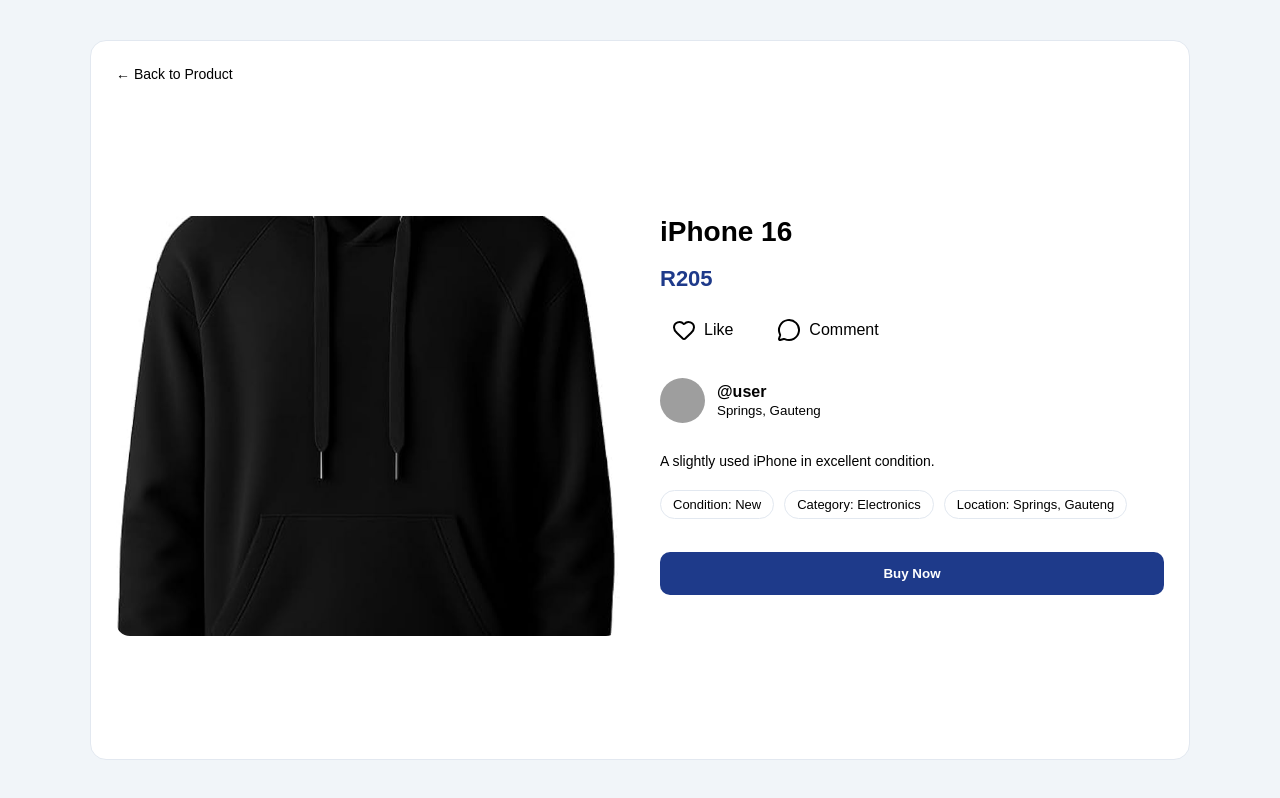
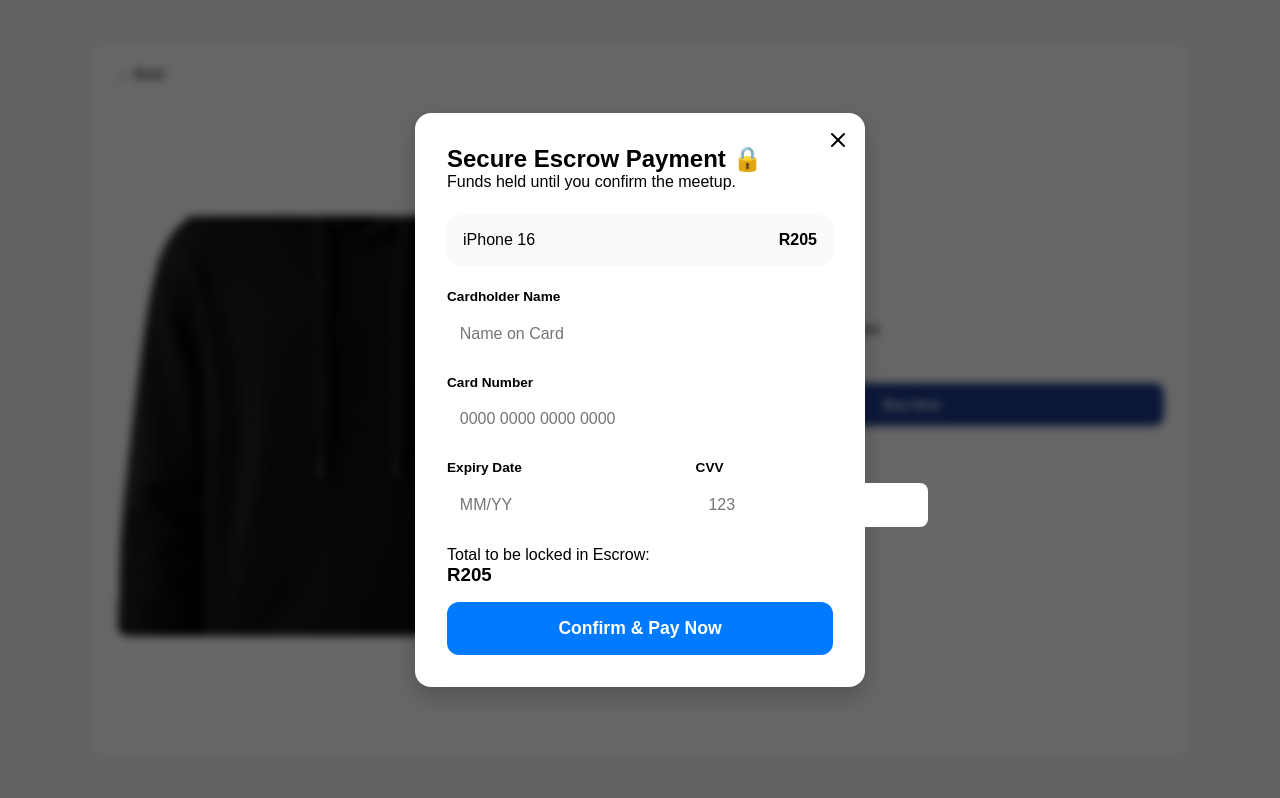
Before and after one commit to siphoPrince/TradeNest, a React (Vite) app in the folder TradeNest/tradenest/: page /buyNow in a window 1280 px wide. Both pictures are taken after a click on the button "Buy Now". Built offline with nearby package versions, Linux system fonts and the light colour scheme; grey boxes are pictures that could not be loaded.

Commit message:
adding payment front end

```diff
--- a/TradeNest/tradenest/src/components/CommentSection.jsx
+++ b/TradeNest/tradenest/src/components/CommentSection.jsx
@@ -103,6 +103,9 @@ const handlePostComment = async () => {
                     ))
                 )}
             </div>
+
+
+
         </div>
 );
 }
--- a/TradeNest/tradenest/src/components/Engagement.jsx
+++ b/TradeNest/tradenest/src/components/Engagement.jsx
@@ -1,9 +1,9 @@
-import { Heart, MessageCircleMore,ExternalLink,Bookmark,UserPen  } from 'lucide-react';
+import {  MessageCircleMore,ExternalLink,Bookmark,UserPen  } from 'lucide-react';
 import { Link } from 'react-router-dom';
-import { useState } from 'react';
-import CommentSection from './CommentSection';
 
-const Engagement = ( {userId, postId, onToggleComments} ) => {
+import Likes from '../pages/Likes';
+
+const Engagement = ( {userId, postId, onToggleComments,IsLikedByCurrentUser, LikeCount} ) => {
 
     const toggleComments = (e) => {
         e.preventDefault();
@@ -14,7 +14,11 @@ const Engagement = ( {userId, postId, onToggleComments} ) => {
         <div className="engagement">
 
                 <Link to={`/profile/${userId}`} className="Profile"><UserPen/></Link>
-                <a href="" className="like"><Heart/></a>
+                <Likes
+                        postId={postId}
+                        initialIsLiked={IsLikedByCurrentUser}
+                        initialLikeCount={LikeCount}
+                    />
                 <a href="" className="Comment" onClick={toggleComments}><MessageCircleMore /></a>
                 <a href="" className="Share"><ExternalLink /></a>
                 <a href="" className="Save"><Bookmark  /></a>
--- /dev/null
+++ b/TradeNest/tradenest/src/components/PaymentModel.jsx
@@ -0,0 +1,106 @@
+import React, { useState } from 'react';
+import { X, CheckCircle, MessageSquare } from 'lucide-react';
+import { useNavigate } from 'react-router-dom';
+import "../styles/PaymentModel.css"
+
+const PaymentModal = ({ isOpen, onClose, productPrice, productName }) => {
+  const [isProcessing, setIsProcessing] = useState(false);
+  const [isSuccess, setIsSuccess] = useState(false);
+  const navigate = useNavigate();
+
+  const handlePaymentSubmit = async (e) => {
+    e.preventDefault();
+    setIsProcessing(true);
+
+    try {
+        // Simulate C# API Call
+        await new Promise(resolve => setTimeout(resolve, 2500));
+        setIsSuccess(true); // Switch to success view! 🎉
+    } catch (error) {
+        alert("Something went wrong with the payment.");
+    } finally {
+        setIsProcessing(false);
+    }
+  };
+
+  const goToChat = () => {
+    onClose();
+    navigate('/inbox'); // Redirect to your messaging section
+  };
+
+  if (!isOpen) return null;
+
+  return (
+    <div className="modal-backdrop">
+      <div className="payment-modal">
+        {/* Only show close button if not successful yet */}
+        {!isSuccess && (
+          <button className="close-btn" onClick={onClose}><X /></button>
+        )}
+
+        {!isSuccess ? (
+          /* PAYMENT FORM VIEW */
+          <>
+            <h2 style={{ color: 'var(--text-main)' }}>Secure Escrow Payment 🔒</h2>
+            <p className="subtitle">Funds held until you confirm the meetup.</p>
+
+            <div className="order-summary">
+              <span>{productName}</span>
+              <strong>R{productPrice}</strong>
+            </div>
+
+            <form onSubmit={handlePaymentSubmit}>
+              <div className="input-group">
+                <label>Cardholder Name</label>
+                <input type="text" required placeholder="Name on Card" />
+              </div>
+
+              <div className="input-group">
+                <label>Card Number</label>
+                <input type="text" placeholder="0000 0000 0000 0000" required />
+              </div>
+
+              <div className="form-row">
+                <div className="input-group">
+                  <label>Expiry Date</label>
+                  <input type="text" placeholder="MM/YY" required />
+                </div>
+                <div className="input-group">
+                  <label>CVV</label>
+                  <input type="password" placeholder="123" required />
+                </div>
+              </div>
+
+              <div className="total-section">
+                <p>Total to be locked in Escrow:</p>
+                <h3 className="final-price">R{productPrice}</h3>
+              </div>
+
+              <button
+                type="submit"
+                className={`pay-btn ${isProcessing ? 'loading' : ''}`}
+                disabled={isProcessing}
+              >
+                {isProcessing ? "Verifying with Bank..." : "Confirm & Pay Now"}
+              </button>
+            </form>
+          </>
+        ) : (
+          /* SUCCESS SCREEN VIEW */
+          <div className="success-view" style={{ textAlign: 'center', padding: '20px 0' }}>
+            <CheckCircle size={80} color="#22c55e" style={{ marginBottom: '20px' }} />
+            <h2 style={{ color: 'var(--text-main)' }}>Payment Secured!</h2>
+            <p>R{productPrice} is now safe in Cylo Escrow. The seller has been notified.</p>
+
+            <button className="pay-btn" onClick={goToChat} style={{ display: 'flex', alignItems: 'center', justifyContent: 'center', gap: '10px' }}>
+              <MessageSquare size={20} />
+              Message Seller to Meetup
+            </button>
+          </div>
+        )}
+      </div>
+    </div>
+  );
+};
+
+export default PaymentModal;
--- a/TradeNest/tradenest/src/components/ProductCard.jsx
+++ b/TradeNest/tradenest/src/components/ProductCard.jsx
@@ -24,11 +24,11 @@ const ProductCard = ({ post }) => {
 
         <div className="profileInfo">
           <img
-            src={post.userProfilePic || "/profile.jpg"}
+            src={post.ProfilePictureUrl || "/profile.jpg"}
             className="profile-pic"
             alt="User"
           />
-          <span>@User_{post.userId}</span>
+          <span>@{post.Username}</span>
         </div>
 
         <div className="description">
--- a/TradeNest/tradenest/src/pages/BuyNow.jsx
+++ b/TradeNest/tradenest/src/pages/BuyNow.jsx
@@ -1,88 +1,52 @@
+import { useState } from "react";
 import "../styles/BuyNow.css";
-import Hoddie from "../assets/hoddie.jpg"
-
+import Hoddie from "../assets/hoddie.jpg";
 import { Link } from "react-router-dom";
-import { Heart, MessageCircle, Navigation  } from 'lucide-react';
-
+import { Heart, MessageCircle } from 'lucide-react';
+// Import the new component
+import PaymentModal from "../components/PaymentModel";
 
 const BuyNow = () => {
+    // 1. Control the visibility of the popup
+    const [isModalOpen, setIsModalOpen] = useState(false);
+
+    const productData = {
+        name: "iPhone 16",
+        price: 205
+    };
+
     return (
         <div className="buy-page">
-
             <div className="buy-container">
-
-                <Link to="/dashboard" className="back-link">
-                    ← Back to Product
-                </Link>
-
+                <Link to="/dashboard" className="back-link">← Back</Link>
 
                 <div className="product-image">
                     <img src={Hoddie} alt="product" />
                 </div>
 
                 <div className="product-info">
-
-                    <h2 className="product-name">iPhone 16</h2>
-
-                    <span className="product-price">R205</span>
+                    <h2 className="product-name">{productData.name}</h2>
+                    <span className="product-price">R{productData.price}</span>
 
                     <div className="actions">
-
-                        <div className="action-btn">
-                            <Heart/>
-                            <span>Like</span>
-                        </div>
-
-                        <div className="action-btn">
-                            <MessageCircle />
-                            <span>Comment</span>
-                        </div>
-
+                        <div className="action-btn"><Heart/><span>Like</span></div>
+                        <div className="action-btn"><MessageCircle /><span>Comment</span></div>
                     </div>
 
-                    <div className="seller-info">
-
-                        <img src="/profile.jpg" className="seller-avatar" />
-
-                        <div>
-                            <p className="username">@user</p>
-                            <small className="location">
-                                Springs, Gauteng
-                            </small>
-                        </div>
-
-                    </div>
-
-                    <div className="description-product">
-                        <p>
-                            A slightly used iPhone in excellent condition.
-                        </p>
-                    </div>
-
-                    <div className="details">
-
-                        <div className="detail-pill">
-                            Condition: New
-                        </div>
-
-                        <div className="detail-pill">
-                            Category: Electronics
-                        </div>
-
-                        <div className="detail-pill">
-                            Location: Springs, Gauteng
-                        </div>
-
-                    </div>
-
-                    <button className="buy-btn">
+                    {/* 2. Click to Open the Modal */}
+                    <button className="buy-btn" onClick={() => setIsModalOpen(true)}>
                         Buy Now
                     </button>
-
                 </div>
-
             </div>
 
+            {/* 3. The Modal Component */}
+            <PaymentModal
+                isOpen={isModalOpen}
+                onClose={() => setIsModalOpen(false)}
+                productName={productData.name}
+                productPrice={productData.price}
+            />
         </div>
     );
 };
--- /dev/null
+++ b/TradeNest/tradenest/src/pages/Likes.jsx
@@ -0,0 +1,81 @@
+import {Heart} from 'lucide-react';
+import { useState, useEffect } from 'react';
+
+const Likes=({ postId, initialIsLiked = false, initialLikeCount = 0 })=>{
+    const [isLiked, setIsLiked] = useState(initialIsLiked);
+    const [likeCount, setLikeCount] = useState(initialLikeCount);
+
+  useEffect(() => {
+        setIsLiked(initialIsLiked);
+        setLikeCount(initialLikeCount);
+    }, [initialIsLiked, initialLikeCount]);
+
+
+
+    const handleLike = async (e) => {
+        e.preventDefault();
+        const token = localStorage.getItem('token');
+
+        if (!token) {
+        alert("Please log in to like posts!");
+        return;
+    }
+
+
+
+
+        const wasLikedBeforeClick = isLiked;
+        const previousCount = likeCount;
+
+        const newLikedState = !wasLikedBeforeClick;
+
+
+        setIsLiked(!wasLikedBeforeClick);
+        setLikeCount(prev => !wasLikedBeforeClick ? prev + 1 : prev - 1);
+
+
+        try {
+                const token = localStorage.getItem('token');
+                const response = await fetch(`https://localhost:7124/api/likes/toggle/${postId}`, {
+                    method: 'POST',
+                    headers: {
+                        'Authorization': `Bearer ${token}`,
+                        'Content-Type': 'application/json'
+                    }
+                });
+
+                if (!response.ok) {
+                    // 3. If the server fails, we need to roll back the UI
+                    throw new Error("Failed to sync with server");
+                }
+
+                const data = await response.json();
+                setIsLiked(data.isLiked);
+                setLikeCount(data.likeCount);
+            } catch (error) {
+
+                setIsLiked(wasLikedBeforeClick);
+                setLikeCount(previousCount);
+                console.error("Error updating like:", error);
+            }
+    };
+
+
+    return (
+            <div className="LikeAction"> {/* 1. The outer container */}
+                <button
+                    onClick={handleLike}
+                    className="like-icon-btn" // 2. This becomes the circle
+                >
+                    <Heart
+                        fill={isLiked ? "red" : "none"}
+                        color={isLiked ? "red" : "black"}
+                    />
+                </button>
+                <span className="like-count">{likeCount}</span> {/* 3. This sits below */}
+            </div>
+        );
+
+}
+
+export default Likes
--- a/TradeNest/tradenest/src/pages/Profile.jsx
+++ b/TradeNest/tradenest/src/pages/Profile.jsx
@@ -96,7 +96,7 @@ const Profile = () => {
     }
 
     console.log("Follow button clicked for ID:", id);
-const handleFollow = async () => {
+    const handleFollow = async () => {
     const token = localStorage.getItem("token");
     const currentUserId = localStorage.getItem("userId");
 
@@ -133,12 +133,11 @@ const handleFollow = async () => {
                     {/* PROFILE HEADER */}
                     <div className="profile-header">
                         <img
-                            src={profile.imageUrl || "https://picsum.photos/120"}
+                            src={profile.profile?.imageUrl || "https://picsum.photos/120"}
                             className="profileImg"
                             alt="Profile"
                         />
                         <div className="profile-info">
-                            <h1>Profile of User {id}</h1>
                             <span className="userName">{profile.profile?.name} {profile.surName}</span>
                             <small className="userHandle">@mabirimise</small>
                             <small className="bio">{profile.bio}</small>
--- a/TradeNest/tradenest/src/styles/CommentSection.css
+++ b/TradeNest/tradenest/src/styles/CommentSection.css
@@ -138,3 +138,21 @@
 .close-button:hover {
     background-color: var(--color-bg);
 }
+
+@media (max-width: 768px) {
+    .comment-section {
+        position: fixed;
+        bottom: 0;
+        left: 0;
+        width: 100%;
+        height: 60vh;
+        margin-left: 0;
+        z-index: 999;
+        border-radius: 20px 20px 0 0;
+    }
+
+    /* Adjusting the list for a smaller view */
+    .comments-list {
+        padding: 0 12px;
+    }
+}
--- a/TradeNest/tradenest/src/styles/Dashboard.css
+++ b/TradeNest/tradenest/src/styles/Dashboard.css
@@ -267,6 +267,17 @@ body{
 .feed-layout.comments-active {
     transform: translateX(-180px);
 }
+@media (min-width: 769px) {
+    .feed-layout.comments-active {
+        transform: translateX(-180px);
+    }
+}
+
+@media (max-width: 768px) {
+    .feed-layout.comments-active {
+        transform: translateX(0);
+    }
+}
 
 
 /* ============================= */
@@ -337,7 +348,8 @@ body{
     gap:18px;
 }
 
-.engagement a{
+.engagement a,
+.engagement button{
     display:flex;
     align-items:center;
     justify-content:center;
@@ -354,6 +366,15 @@ body{
     color:var(--color-text-dark);
 
     transition:var(--transition);
+    cursor: pointer;
+}
+
+.LikeAction {
+    display: flex;
+    flex-direction: column;
+    align-items: center;
+    gap: 4px;
+    color: white;
 }
 
 .engagement a:hover{
--- /dev/null
+++ b/TradeNest/tradenest/src/styles/PaymentModel.css
@@ -0,0 +1,95 @@
+/* The semi-transparent background */
+.modal-backdrop {
+    position: fixed;
+    top: 0;
+    left: 0;
+    width: 100%;
+    height: 100%;
+    background: rgba(0, 0, 0, 0.6);
+    backdrop-filter: blur(4px); /* Adds a modern frosted glass effect */
+    display: flex;
+    justify-content: center;
+    align-items: center;
+    z-index: 1000;
+}
+
+/* The actual white/themed card */
+.payment-modal {
+    background: var(--bg-card, #ffffff);
+    width: 90%;
+    max-width: 450px;
+    padding: 2rem;
+    border-radius: var(--radius-lg, 20px);
+    box-shadow: 0 10px 25px rgba(0, 0, 0, 0.2);
+    position: relative;
+}
+
+.close-btn {
+    position: absolute;
+    top: 15px;
+    right: 15px;
+    background: none;
+    border: none;
+    cursor: pointer;
+    color: var(--text-muted);
+}
+
+.order-summary {
+    background: var(--bg-offset, #f8f9fa);
+    padding: 1rem;
+    border-radius: 12px;
+    display: flex;
+    justify-content: space-between;
+    margin: 1.5rem 0;
+    border: 1px solid var(--border-color);
+}
+
+.input-group {
+    margin-bottom: 1.2rem;
+    display: flex;
+    flex-direction: column;
+}
+
+.input-group label {
+    font-size: 0.85rem;
+    font-weight: 600;
+    margin-bottom: 0.5rem;
+    color: var(--text-main);
+}
+
+.input-group input {
+    padding: 0.8rem;
+    border: 1.5px solid var(--border-color);
+    border-radius: 8px;
+    font-size: 1rem;
+    transition: border-color 0.2s;
+}
+
+.input-group input:focus {
+    outline: none;
+    border-color: var(--primary-color);
+}
+
+.form-row {
+    display: grid;
+    grid-template-columns: 1fr 1fr;
+    gap: 1rem;
+}
+
+.pay-btn {
+    width: 100%;
+    padding: 1rem;
+    background: var(--primary-color, #007bff);
+    color: white;
+    border: none;
+    border-radius: 12px;
+    font-weight: bold;
+    font-size: 1.1rem;
+    cursor: pointer;
+    margin-top: 1rem;
+}
+
+.pay-btn.loading {
+    opacity: 0.7;
+    cursor: not-allowed;
+}
```
